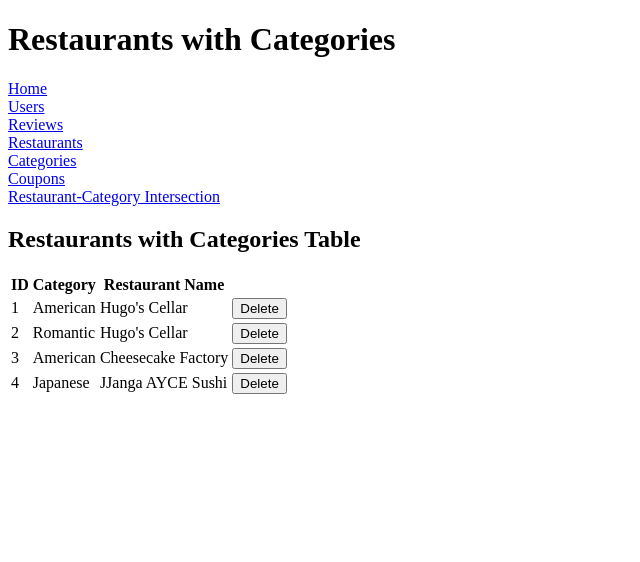
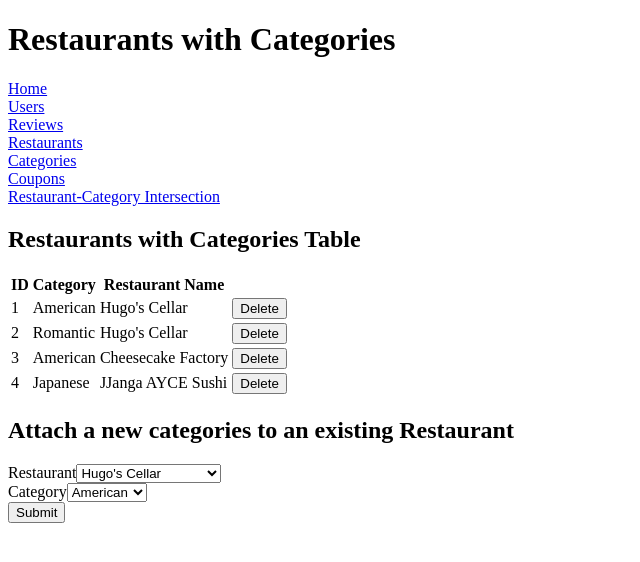
Before and after one commit to dtrannam/MONCH, a React (Create React App) app in the folder Frontend/monch/: page /categories_restaurants in a window 1280 px wide. Shown: the top 562 px of the page, without its empty margins (0-640 px from the left). Built offline with nearby package versions, Linux system fonts and the light colour scheme.

Commit message:
added M:M

```diff
--- a/Frontend/monch/src/routes/Intersections.js
+++ b/Frontend/monch/src/routes/Intersections.js
@@ -2,9 +2,13 @@ import React, { useState } from "react";
 import NavBar from "../components/NavBar";
 import { sample_intersections } from "../sample_data/intersections";
 import IntersectionRow from "../components/IntersectionRow";
+import { sample_categories} from "../sample_data/categories"
+import { sample_restaurants } from "../sample_data/restaurants"
 
 function Intersections() {
   const [intersections, setIntersection] = useState(sample_intersections);
+  const [restaurants, setRestaurants] = useState(sample_restaurants)
+  const [categories, setCategories] = useState(sample_categories)
   function deleteIntersection() {
     alert("Deleting Intersection!");
   }
@@ -29,6 +33,37 @@ function Intersections() {
           );
         })}
       </table>
+
+      <form>
+        <h2>Attach a new categories to an existing Restaurant</h2>
+        <label htmlFor="restaurant">Restaurant</label>
+        <select name="restaurant" id="restaurant">
+            {
+              restaurants.map((restaurant) => {
+                return (
+                  <option value={restaurant.restaurantID}>
+                    {restaurant.restaurantName}
+                  </option>
+                )
+              })
+            }
+        </select>
+        <br/>
+        <label htmlFor="category">Category</label>
+        <select name="category" id="category">
+        {
+              categories.map((category) => {
+                return (
+                  <option value={category.categoryID}>
+                    {category.categoryName}
+                  </option>
+                )
+              })
+            }
+        </select>
+        <br/>
+        <button>Submit</button>
+      </form>
     </div>
   );
 }
```
